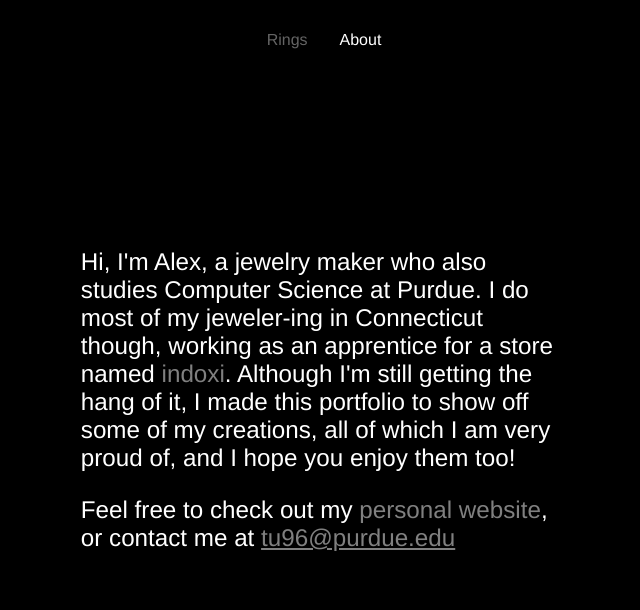
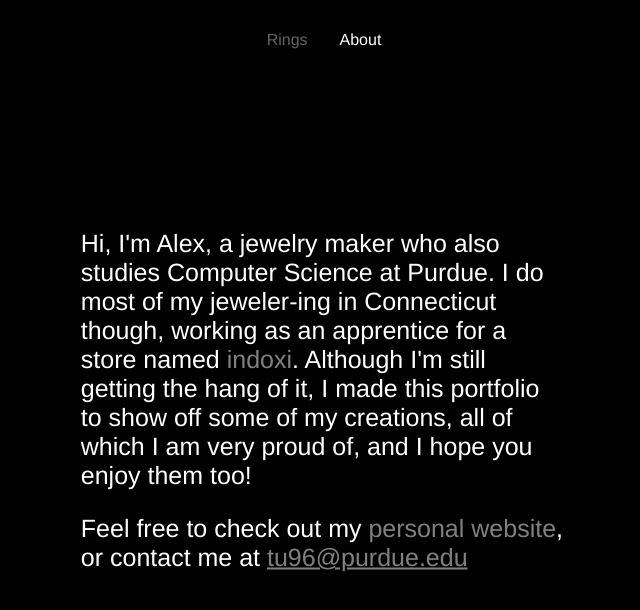
Before and after one commit to alex2tu/ring-portfolio, a React (Create React App) app: page /ring-portfolio/about in a window 1280 px wide. Shown: the top 610 px of the page, without its empty margins (316-956 px from the left). Built offline with nearby package versions, Linux system fonts and the light colour scheme; the HTML template or start-up script is replaced by a standard one.

Commit message:
fix font sizing

```diff
--- a/src/components/pages/About.css
+++ b/src/components/pages/About.css
@@ -2,8 +2,8 @@
     display: grid;
     align-items: center;
     gap: 3vh;
-    width: 38vw;
-    font-size: calc(70vw / 37);
+    width: 45vw;
+    font-size: 17px;
 
     /* centered property and animation */
     left: 50%;
@@ -25,6 +25,20 @@
 .about-line {
     color: white;
     font: helvetica, sans-serif;
+}
+
+@media (min-width: 768px) {
+    .about {
+        width: 50vw;
+        font-size: 22px;
+    }
+}
+
+@media (min-width: 1024px) {
+    .about {
+        width: 38vw;
+        font-size: 25px;
+    }
 }
 
 .indoxi-link {
```
